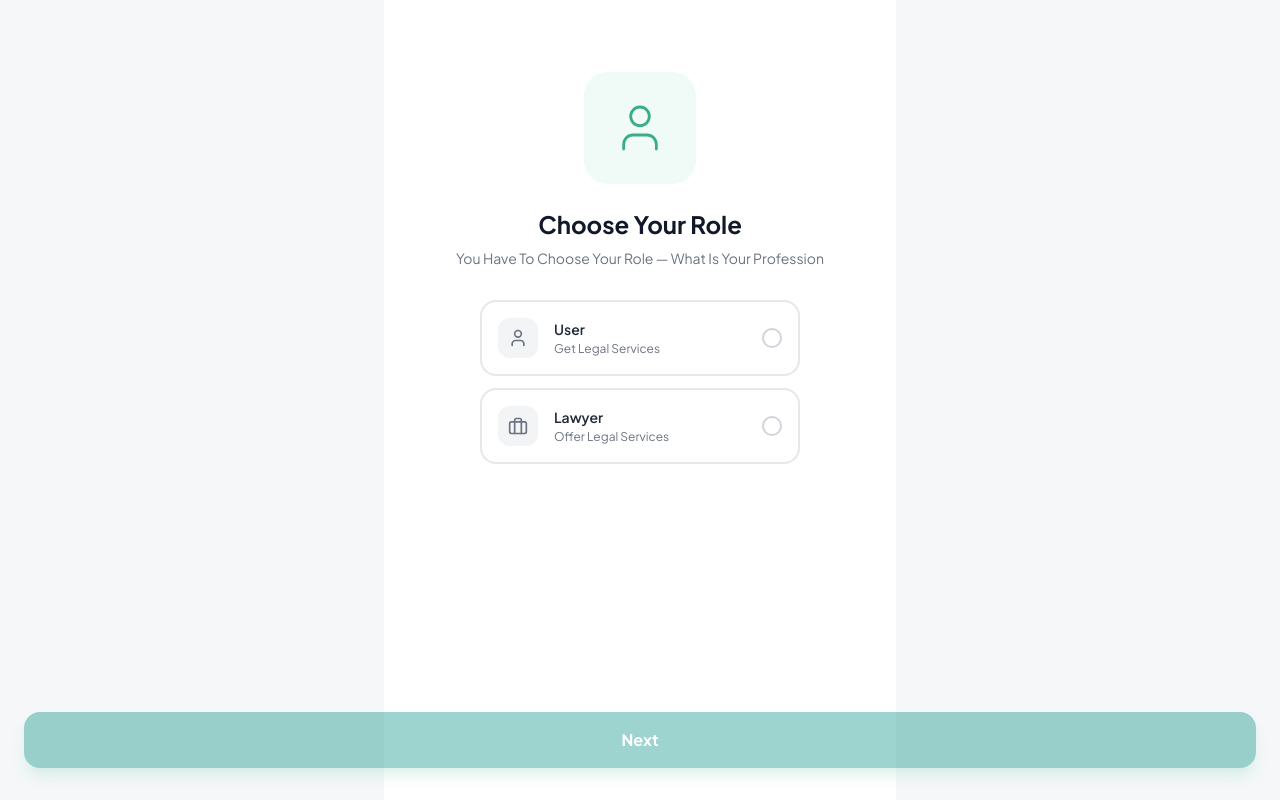
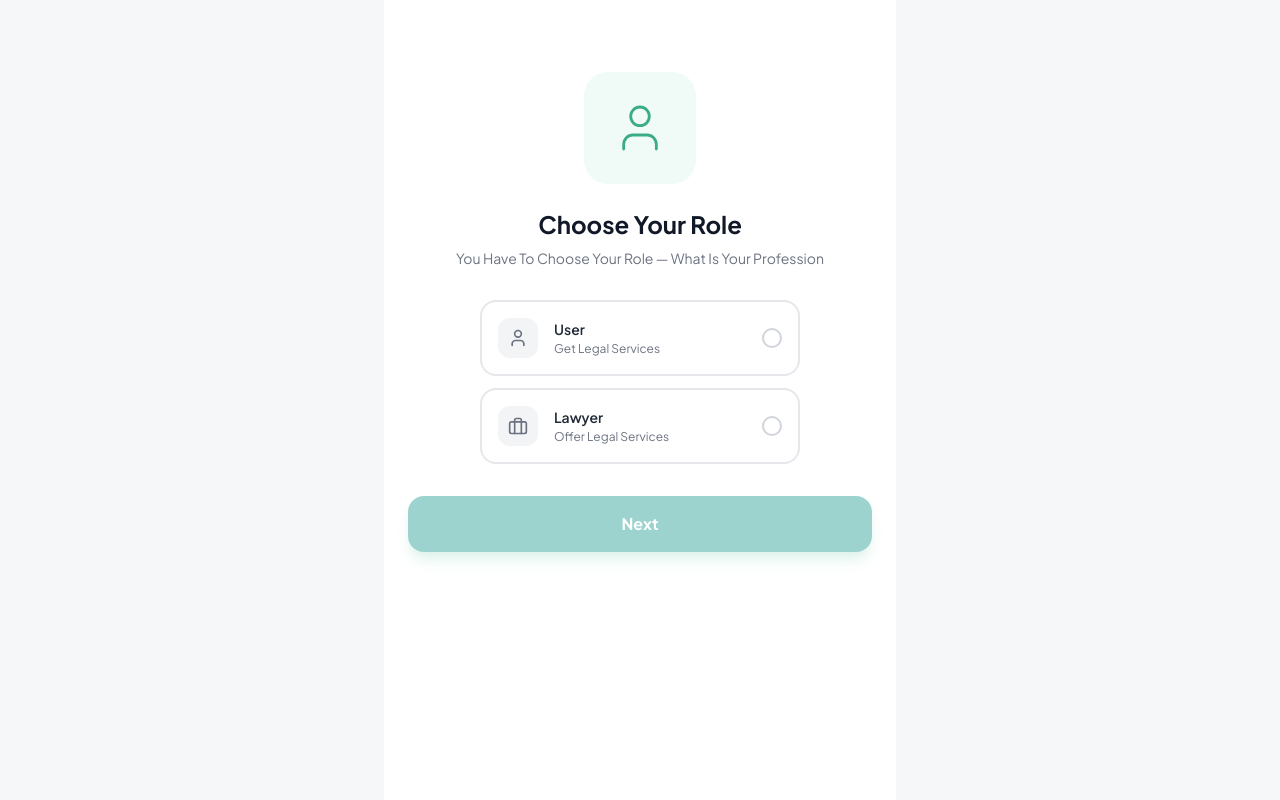
Before and after one commit to legalitt04-hub/legalitt, a React (Vite) app in the folder frontend/: page /role-select in a window 1280 px wide. Built offline with nearby package versions, Linux system fonts and the light colour scheme; no server answers.

Commit message:
Fix role select button exact match to onboarding

```diff
--- a/frontend/src/pages/RoleSelect.jsx
+++ b/frontend/src/pages/RoleSelect.jsx
@@ -61,8 +61,8 @@ export default function RoleSelect({ onSelect }) {
         </div>
       </div>
 
-      {/* Next button */}
-      <div className="fixed bottom-8 left-6 right-6">
+      {/* Next button - matches onboarding style */}
+      <div className="px-6 pb-10">
         <button
           onClick={handleNext}
           disabled={!selected}
```
